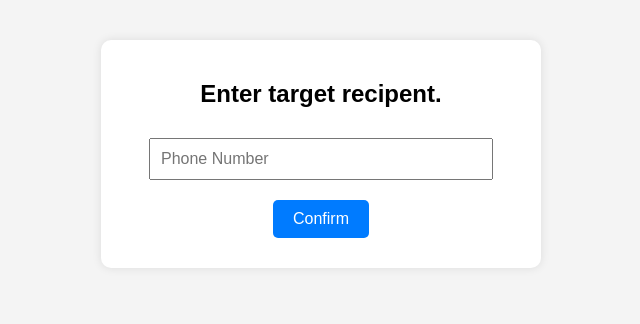
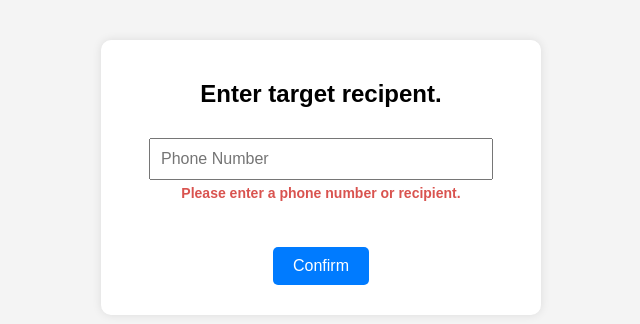
Before and after one commit to UniversalWebX/DaSlippah.MoneyMate, a plain HTML site: page index.html in a window 1280 px wide. Both pictures are taken after a click on the button "Confirm". Shown: the whole page, without its empty margins (319-959 px from the left). Drawn offline with Linux system fonts and the light colour scheme.

Commit message:
Update index.html

```diff
--- a/index.html
+++ b/index.html
@@ -5,6 +5,25 @@
     <meta name="viewport" content="width=device-width, initial-scale=1.0">
     <title>MoneyMate: Money Transfering in a modern way.</title>
     <style>
+        /* --- STARTUP ANIMATION CSS --- */
+        @keyframes fadeInUp {
+            0% {
+                opacity: 0;
+                transform: translateY(20px); /* Start 20px below final position */
+            }
+            100% {
+                opacity: 1;
+                transform: translateY(0); /* End at final position */
+            }
+        }
+
+        .startup-fade {
+            /* 1.2 second duration, runs once, and stays (forwards) at the final state (opacity: 1) */
+            animation: fadeInUp 1.2s ease-out forwards;
+        }
+        /* --- END STARTUP ANIMATION CSS --- */
+
+
         body {
             font-family: Arial, sans-serif;
             text-align: center;
@@ -18,6 +37,8 @@
             background: white;
             border-radius: 10px;
             box-shadow: 0 0 10px rgba(0,0,0,0.1);
+            /* Initial state for animation */
+            opacity: 0;
         }
         input[type="text"], input[type="number"] {
             padding: 10px;
@@ -79,15 +100,25 @@
             padding: 8px;
             font-size: 14px;
         }
+        /* Custom error message styling */
+        .error-message {
+            color: #d9534f;
+            font-size: 14px;
+            font-weight: bold;
+            margin-top: -5px;
+            min-height: 20px; /* Prevents layout shift */
+        }
     </style>
 </head>
 <body>
 
-<div class="container">
+<div class="container startup-fade">
     <!-- Home Menu -->
     <div id="home">
         <h2>Enter target recipent.</h2>
         <input type="text" id="dataInput" placeholder="Phone Number">
+        <!-- New element for displaying errors -->
+        <p id="errorMessage" class="error-message"></p>
         <br>
         <button onclick="goToSelector()">Confirm</button>
     </div>
@@ -156,10 +187,16 @@
     // Navigation
     function goToSelector() {
         userInput = document.getElementById("dataInput").value.trim();
+        const errorMessage = document.getElementById("errorMessage");
+
         if (!userInput) {
-            alert("Please enter something first.");
+            // Replaced alert() with an in-page error message
+            errorMessage.textContent = "Please enter a phone number or recipient.";
             return;
         }
+
+        // Clear error and proceed
+        errorMessage.textContent = "";
         document.getElementById("home").classList.add("hidden");
         document.getElementById("selector").classList.remove("hidden");
         generateOptions();
@@ -187,6 +224,8 @@
         document.getElementById("confirmed").classList.add("hidden");
         document.getElementById("home").classList.remove("hidden");
         document.getElementById("dataInput").value = "";
+        // Ensure error message is cleared on restart
+        document.getElementById("errorMessage").textContent = "";
         selectedNum = null;
         userInput = null;
     }
```
